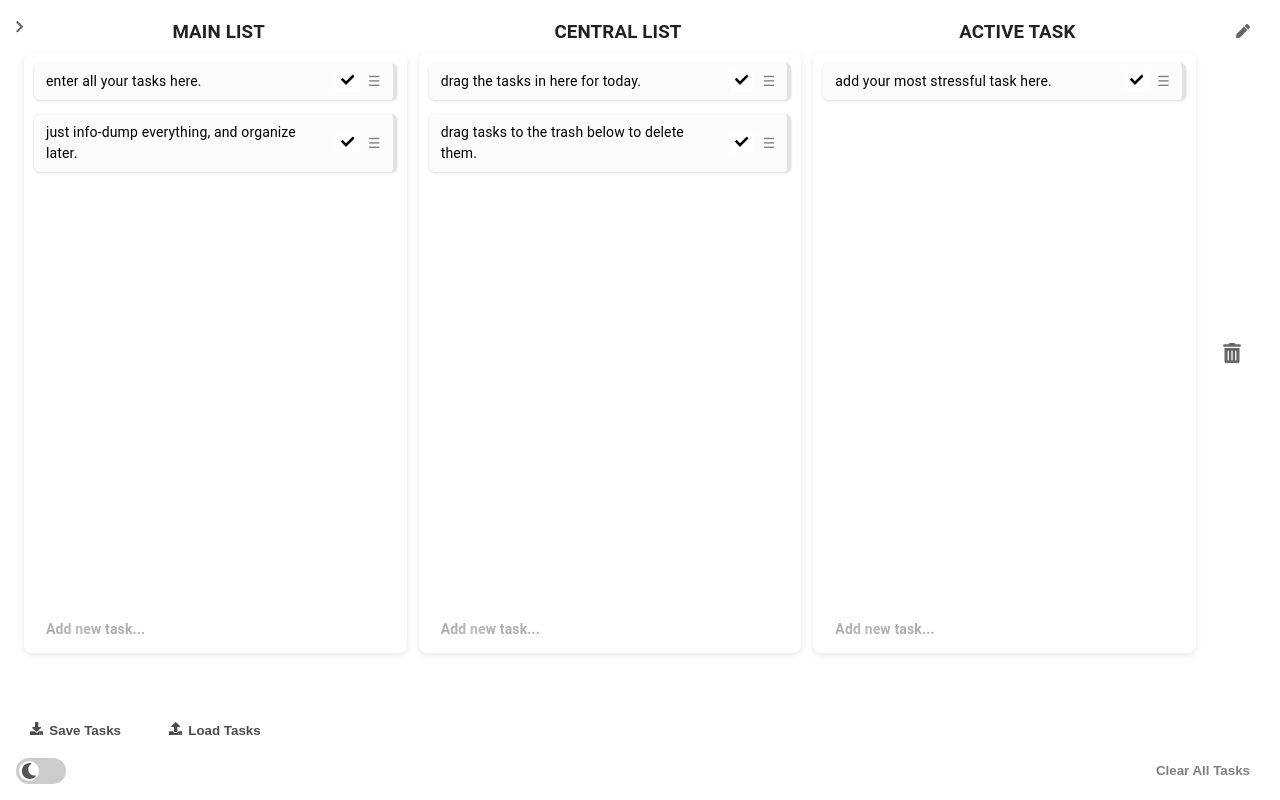
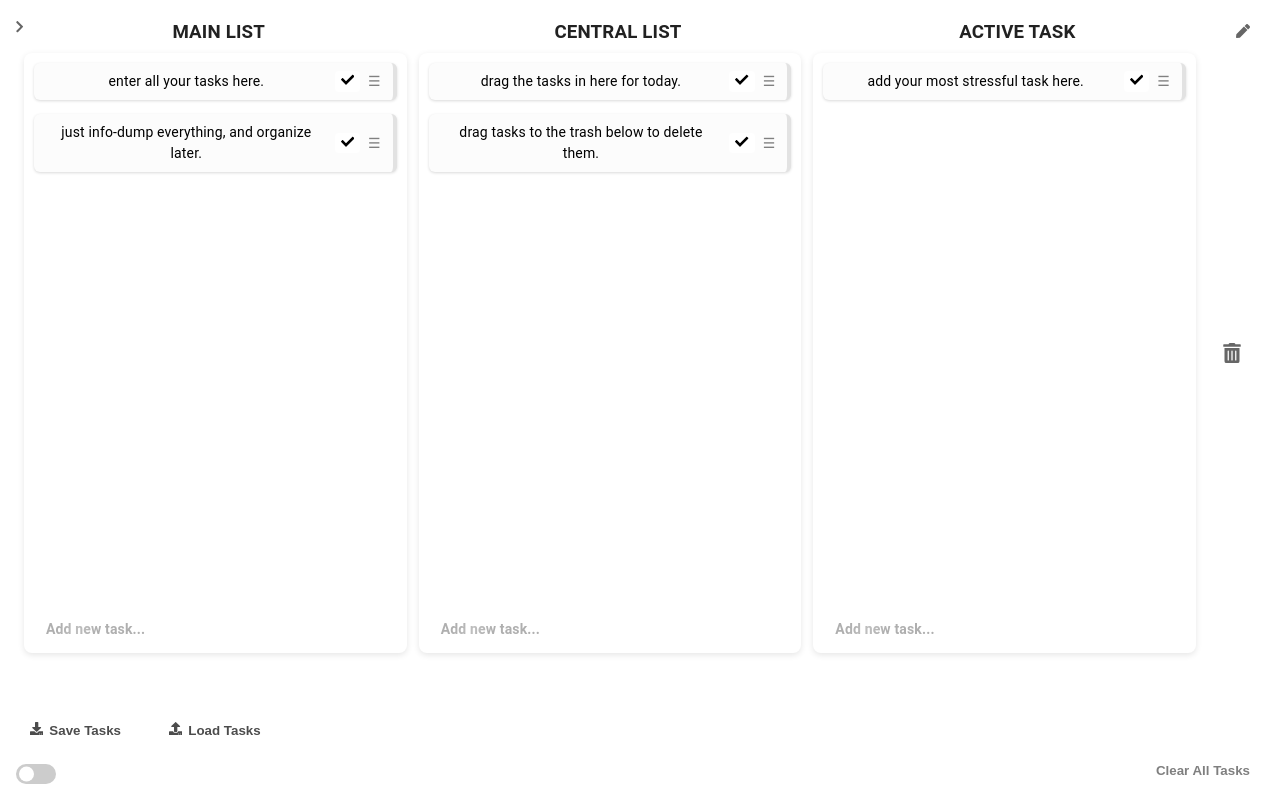
Before and after one commit to jaymulholland/do1thing, a React (Create React App) app: page / in a window 1280 px wide. Built offline with nearby package versions, Linux system fonts and the light colour scheme.

Commit message:
darkmode switch and drag changes, pre-task update

```diff
--- a/src/ColumnsText.js
+++ b/src/ColumnsText.js
@@ -73,18 +73,28 @@ function SortableTask({ id, text: initialText }) {
   const containerStyle = {
     padding: "8px 12px",
     marginBottom: 8,
-    borderRight: darkMode ? "4px rgba(255,255,255,0.2) solid" : "4px rgba(0, 0, 0, 0.1) solid",
+    borderRight: darkMode ? "4px solid rgba(255,255,255,0.2)" : "4px solid rgba(0,0,0,0.1)",
     backgroundColor: darkMode ? "#333" : "#fcfcfc",
     boxShadow: darkMode ? "0 1px 3px rgba(0,0,0,0.4)" : "0 1px 3px rgba(0,0,0,0.15)",
     borderRadius: 6,
     display: "flex",
     alignItems: "center",
     fontSize: "0.875rem",
-    textAlign: "left",
-    gap: "8px",
+    gap: 8,
     userSelect: "none",
     transform: CSS.Transform.toString(transform),
     transition,
+  };
+
+  const inputStyle = {
+    flex: 1,
+    fontSize: "0.875rem",
+    padding: "2px 6px",
+    borderRadius: 4,
+    border: "1px solid",
+    borderColor: darkMode ? "#555" : "#ccc",
+    backgroundColor: darkMode ? "#222" : "#fff",
+    color: darkMode ? "#fefefe" : "#000",
   };
 
   const textStyle = {
@@ -94,6 +104,22 @@ function SortableTask({ id, text: initialText }) {
     textDecoration: completed ? "line-through" : "none",
     flex: 1,
     cursor: "text",
+  };
+
+  const buttonStyle = {
+    backgroundColor: completed
+      ? darkMode ? "#555" : "#e0e0e0"
+      : darkMode ? "#333" : "#fff",
+    border: "none",
+    borderRadius: 4,
+    padding: "2px 6px",
+    cursor: "pointer",
+    color: darkMode ? "#ddd" : "#000",
+  };
+
+  const dragHandleStyle = {
+    cursor: "grab",
+    color: darkMode ? "#aaa" : "grey",
   };
 
   return (
@@ -111,16 +137,7 @@ function SortableTask({ id, text: initialText }) {
               setIsEditing(false);
             }
           }}
-          style={{
-            flex: 1,
-            fontSize: "0.875rem",
-            padding: "2px 6px",
-            borderRadius: 4,
-            border: "1px solid",
-            borderColor: darkMode ? "#555" : "#ccc",
-            backgroundColor: darkMode ? "#222" : "#fff",
-            color: darkMode ? "#fefefe" : "#000",
-          }}
+          style={inputStyle}
         />
       ) : (
         <span style={textStyle} onClick={() => setIsEditing(true)}>
@@ -129,26 +146,18 @@ function SortableTask({ id, text: initialText }) {
       )}
       <button
         onClick={() => setCompleted(c => !c)}
-        style={{
-          backgroundColor: completed
-            ? darkMode ? "#555" : "#e0e0e0"
-            : darkMode ? "#333" : "#fff",
-          border: "0px solid",
-          borderRadius: 4,
-          padding: "2px 6px",
-          cursor: "pointer",
-          color: darkMode ? "#ddd" : "#000",
-        }}
+        style={buttonStyle}
         aria-label={completed ? "Undo complete" : "Mark complete"}
       >
         {completed ? <FaUndo /> : <FaCheck />}
       </button>
-      <div {...attributes} {...listeners} style={{ cursor: "grab", color: darkMode ? "#aaa" : "grey" }}>
+      <div {...attributes} {...listeners} style={dragHandleStyle}>
         ☰
       </div>
     </div>
   );
 }
+
 
 
 function ColumnWrapper({ id, children }) {
@@ -280,7 +289,7 @@ export default function MultiColumnTaskEditor() {
  const sensors = useSensors(
   useSensor(PointerSensor, {
     activationConstraint: {
-      delay: 250,
+      delay: 50,
       tolerance: 5,
     },
   }),
--- a/src/DarkModeSwitch.js
+++ b/src/DarkModeSwitch.js
@@ -11,34 +11,30 @@ export default function DarkModeSwitch({ darkMode, toggleDarkMode }) {
       />
       <div
   style={{
-          width: 50,
-          height: 26,
+    width: 40,
+    height: 20,
     backgroundColor: darkMode ? "#333" : "#ccc",
     borderRadius: 20,
     position: "relative",
     transition: "background-color 0.3s",
-          padding: 3,
   }}
 >
   <div
     style={{
       position: "absolute",
-            top: 3,
-            left: darkMode ? 26 : 3,
-            width: 20,
-            height: 20,
+      top: "50%",
+      left: darkMode ? 22.5 : 2.5,
+      transform: "translateY(-50%)",
+      width: 15,
+      height: 15,
       borderRadius: "50%",
       backgroundColor: darkMode ? "#222" : "#fff",
-            display: "flex",
-            alignItems: "center",
-            justifyContent: "center",
-            color: darkMode ? "white" : "#555",
       transition: "left 0.3s",
     }}
-        >
-          {darkMode ? <FaLightbulb /> : <FaMoon />}
+  />
 </div>
-      </div>
+
+
     </label>
   );
 }
```
Lines whose indentation alone changed are shown as unchanged.
